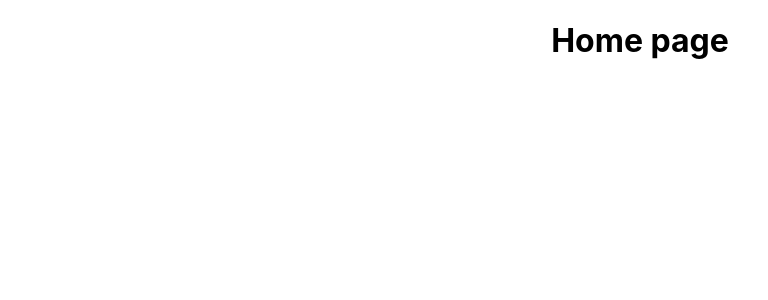
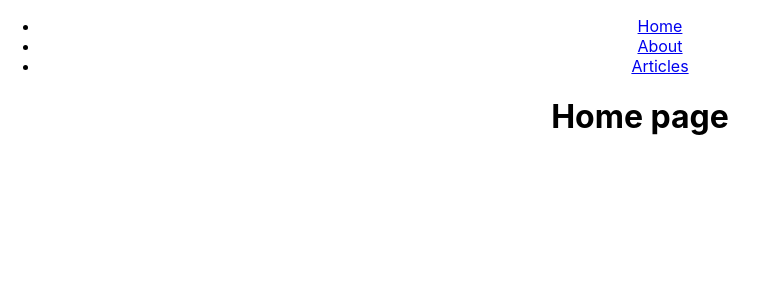
Before and after one commit to adamvorkel/portfolio-mern-blog, a React (Create React App) app in the folder frontend/: page / in a window 1280 px wide. Shown: the top 300 px of the page, without its empty margins (0-768 px from the left). Built offline with nearby package versions, Linux system fonts and the light colour scheme.

Commit message:
added navigation component

```diff
--- a/frontend/src/App.js
+++ b/frontend/src/App.js
@@ -5,6 +5,7 @@ import {
 } from 'react-router-dom';
 
 import './App.css';
+import Nav from './Nav';
 import HomePage from './pages/HomePage';
 import AboutPage from './pages/AboutPage';
 import ArticlesList from './pages/ArticlesList';
@@ -14,10 +15,11 @@ function App() {
   return (
     <Router>
       <div className="App">
+        <Nav />
         <Route path="/" component={HomePage} exact />
         <Route path="/about" component={AboutPage} />
         <Route path="/articles-list" component={ArticlesList} />
-        <Route path="/article" component={ArticlePage} />
+        <Route path="/article/:name" component={ArticlePage} />
       </div>
     </Router>
   );
--- /dev/null
+++ b/frontend/src/Nav.js
@@ -0,0 +1,14 @@
+import React from 'react';
+import { Link } from 'react-router-dom';
+
+const Nav = () => (
+    <nav>
+        <ul>
+            <li><Link to="/">Home</Link></li>
+            <li><Link to="/about">About</Link></li>
+            <li><Link to="/articles-list">Articles</Link></li>
+        </ul>
+    </nav>
+);
+
+export default Nav;
```
